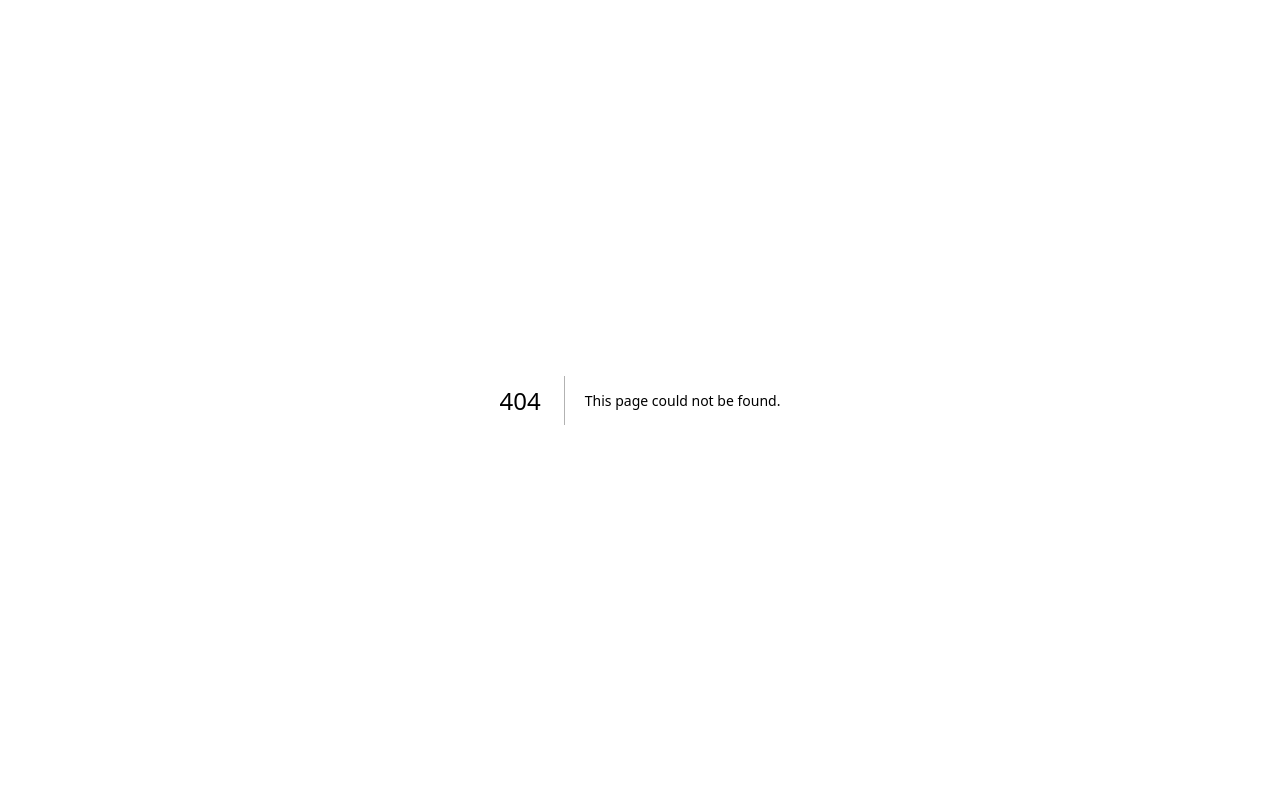
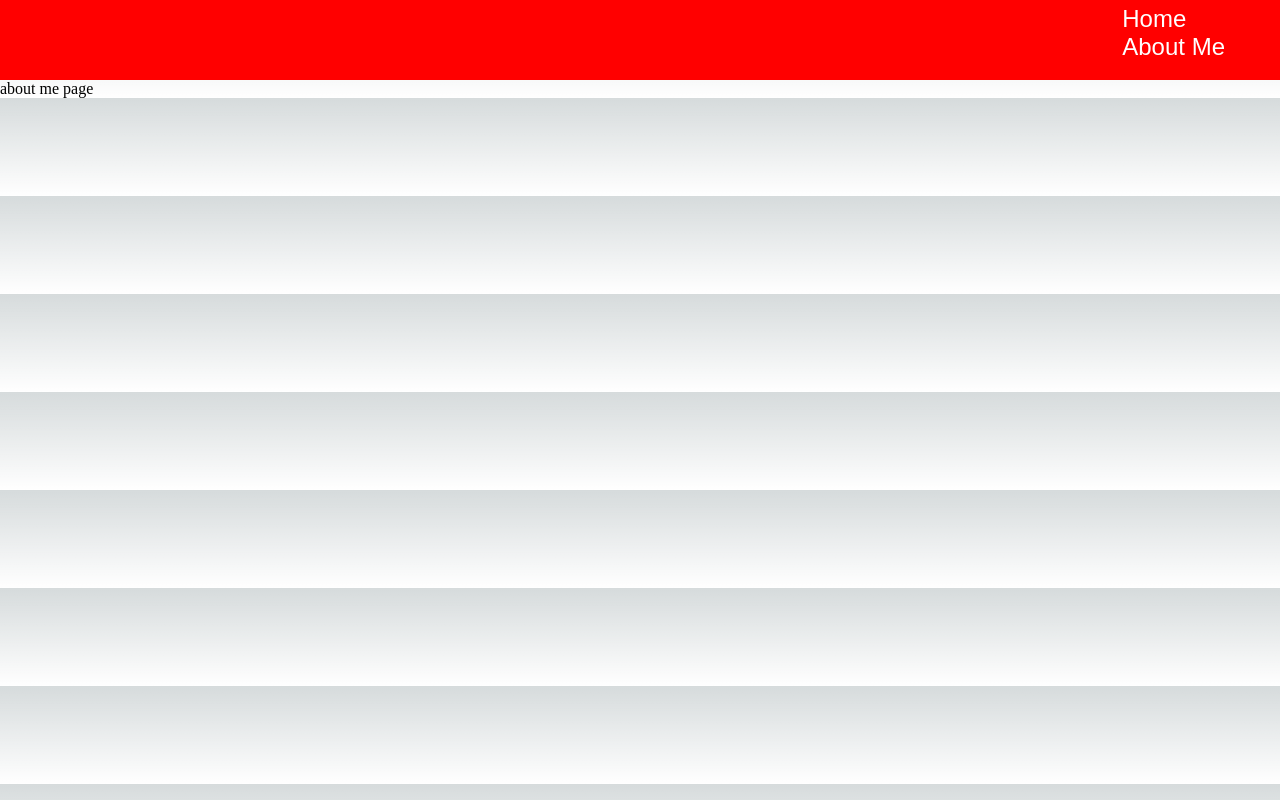
Before and after one commit to Sing-Kai/profile-page, a Next.js app in the folder profile-page-app/: page /about in a window 1280 px wide. Before the commit this address had no page. Built offline with nearby package versions, Linux system fonts and the light colour scheme.

Commit message:
navbar style components

```diff
--- a/profile-page-app/package.json
+++ b/profile-page-app/package.json
@@ -22,5 +22,8 @@
     "react-router-dom": "^6.6.1",
     "styled-components": "^5.3.6",
     "typescript": "4.9.4"
+  },
+  "devDependencies": {
+    "babel-plugin-styled-components": "^2.0.7"
   }
 }
--- /dev/null
+++ b/profile-page-app/pages/about.tsx
@@ -0,0 +1,14 @@
+import Header from "../src/components/Header";
+
+const About = () => {
+  return (
+    <>
+      <Header/>
+      <div>
+          about me page
+      </div>
+    </>
+  )
+}
+
+export default About;
--- /dev/null
+++ b/profile-page-app/src/components/Header.tsx
@@ -0,0 +1,61 @@
+import React, { useState } from "react"
+import { navLinks } from "../utils/data"
+import Link from "next/link";
+import {
+  NavbarContainer,
+  LeftContainer,
+  RightContainer,
+  NavbarExtendedContainer,
+  NavbarInnerContainer,
+  NavbarLinkContainer,
+  NavbarLink,
+  Logo,
+  OpenLinksButton,
+  // NavbarLinkExtended,
+} from "../styles/Navbar.style";
+
+const Header = () => {
+
+  const [extendNavbar, setExtendNavbar] = useState(false);
+
+  return (
+    <NavbarContainer>
+      <NavbarInnerContainer>
+        <RightContainer>
+          <NavbarLinkContainer>
+              <NavbarLink>
+                {navLinks.map((link, index) => {
+                    return (
+                      <ul>
+                        <Link href={link.path}>
+                          <li key={index}>{link.name}</li>
+                        </Link>
+                      </ul>
+                    );
+                  })}
+              </NavbarLink>
+          </NavbarLinkContainer>
+        </RightContainer>
+      </NavbarInnerContainer>
+      {extendNavbar && (
+        <NavbarExtendedContainer>
+          <div>extended container</div>
+        </NavbarExtendedContainer>
+      )}
+    </NavbarContainer>
+
+  )
+}
+
+// const NavbarLink = styled.nav`
+//   color: white;
+//   font-size: x-large;
+//   font-family: Arial, Helvetica, sans-serif;
+//   text-decoration: none;
+//   margin: 10px;
+//   @media (max-width: 700px) {
+//     display: none;
+//   }
+// `;
+
+export default Header;
--- /dev/null
+++ b/profile-page-app/src/components/NavItem.tsx
@@ -0,0 +1,15 @@
+import React from "react";
+import { useRouter } from "next/router";
+import propTypes from "prop-types";
+
+const NavItem = ({ item } : any ) => {
+  const router = useRouter();
+  return <>{router.pathname === "/" ? item : ""}</>;
+};
+
+export default NavItem;
+
+// proptypes check
+// NavItem.propTypes = {
+//   item: propTypes.string,
+// };
--- /dev/null
+++ b/profile-page-app/src/styles/Navbar.style.ts
@@ -0,0 +1,98 @@
+import styled from "styled-components";
+// import { Link } from "react-router-dom";
+
+export const NavbarContainer = styled.nav`
+  width: 100%;
+  height: ${(props: any) => (props.extendNavbar ? "100vh" : "80px")};
+  background-color: red;
+  display: flex;
+  flex-direction: column;
+  @media (min-width: 700px) {
+    height: 80px;
+  }
+`;
+
+export const LeftContainer = styled.div`
+  flex: 70%;
+  display: flex;
+  align-items: center;
+  padding-left: 5%;
+`;
+
+export const RightContainer = styled.div`
+  flex: 30%;
+  display: flex;
+  justify-content: flex-end;
+  padding-right: 50px;
+`;
+
+export const NavbarInnerContainer = styled.div`
+  width: 100%;
+  height: 80px;
+  display: flex;
+`;
+
+export const NavbarLinkContainer = styled.div`
+  display: flex;
+`;
+
+export const NavbarLink = styled.nav`
+  color: white;
+  font-size: x-large;
+  font-family: Arial, Helvetica, sans-serif;
+  text-decoration: none;
+  margin: 5px;
+  @media (max-width: 700px) {
+    display: none;
+  }
+  ul {
+    list-style-type: none;
+  }
+`;
+
+// export const NavbarLink = styled(Link)`
+//   color: white;
+//   font-size: x-large;
+//   font-family: Arial, Helvetica, sans-serif;
+//   text-decoration: none;
+//   margin: 10px;
+//   @media (max-width: 700px) {
+//     display: none;
+//   }
+// `;
+
+// export const NavbarLinkExtended = styled(Link)`
+//   color: white;
+//   font-size: x-large;
+//   font-family: Arial, Helvetica, sans-serif;
+//   text-decoration: none;
+//   margin: 10px;
+// `;
+
+export const Logo = styled.img`
+  margin: 10px;
+  max-width: 180px;
+  height: auto;
+`;
+
+export const OpenLinksButton = styled.button`
+  width: 70px;
+  height: 50px;
+  background: none;
+  border: none;
+  color: white;
+  font-size: 45px;
+  cursor: pointer;
+  @media (min-width: 700px) {
+    display: none;
+  }
+`;
+
+export const NavbarExtendedContainer = styled.div`
+  display: flex;
+  flex-direction: column;
+  align-items: center;
+  @media (min-width: 700px) {
+    display: none;
+  }
+`;
--- /dev/null
+++ b/profile-page-app/src/utils/data.tsx
@@ -0,0 +1,23 @@
+import NavItem from "../components/NavItem"
+
+export const navLinks = [
+    { name: "Home",
+     path: "/"
+    },
+    {
+      name: "About Me",
+      path: "/about",
+    },
+    // {
+    //   name: "Blog",
+    //   path: "/blog",
+    // },
+    // {
+    //   name: "Projects",
+    //   path: "/projects",
+    // },
+    // {
+    //   name: <NavItem item="Contact Me" />,
+    //   path: "#contact",
+    // },
+  ];
--- a/profile-page-app/tsconfig.json
+++ b/profile-page-app/tsconfig.json
@@ -15,6 +15,6 @@
     "jsx": "preserve",
     "incremental": true
   },
-  "include": ["next-env.d.ts", "**/*.ts", "**/*.tsx"],
+  "include": ["next-env.d.ts", "**/*.ts", "**/*.tsx", "src/*.ts"],
   "exclude": ["node_modules"]
 }
```
Also changed, not shown: profile-page-app/components/layout.tsx (deleted, +0 -9 lines), profile-page-app/pages/index.tsx (+5 -3 lines), profile-page-app/pages/skills.tsx (added, +9 -0 lines), profile-page-app/src/components/navbar.tsx (renamed from profile-page-app/components/navbar.tsx).
